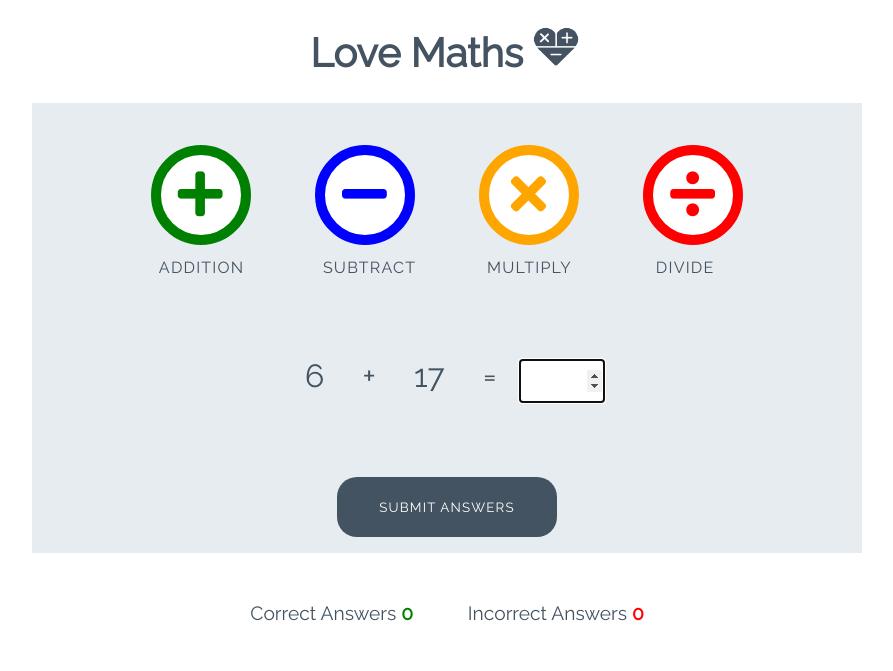
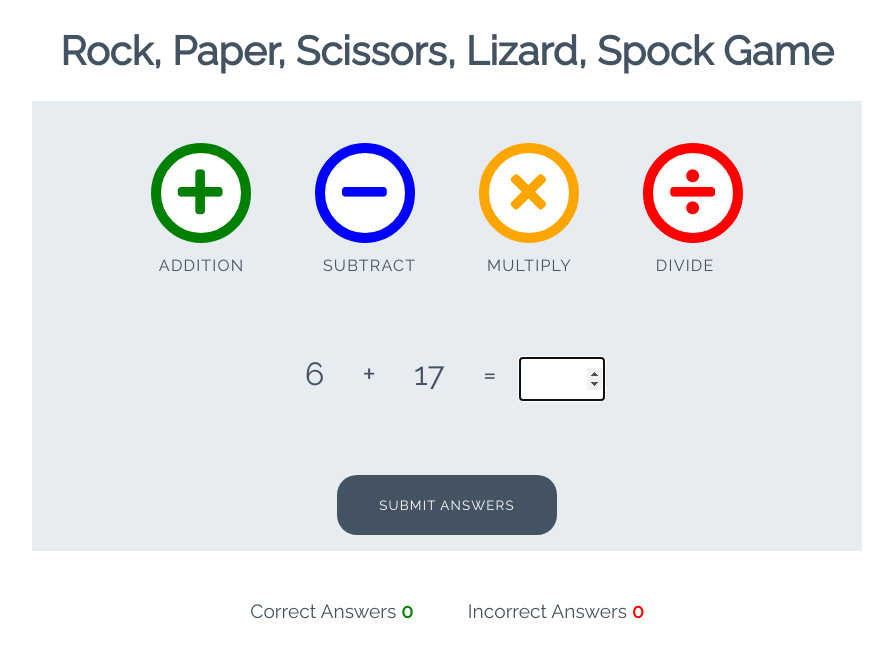
Before and after one commit to David-Maura-Rodgers/Love-Maths, a plain HTML site: page index.html in a window 1280 px wide. Shown: the whole page, without its empty margins (193-1086 px from the left). Drawn offline with Linux system fonts and the light colour scheme.

Commit message:
add rules into md file and add basic html elements for structure

```diff
--- a/index.html
+++ b/index.html
@@ -17,9 +17,7 @@
 
 </head>
 <body>
-    <h1 class="heading">Love Maths
-        <img class="logo" src="assets/images/logo.png" alt="logo">
-    </h1>
+    <h1 class="heading">Rock, Paper, Scissors, Lizard, Spock Game</h1>
 
     <div class="game-area">
         <div class="controls-area">
```
